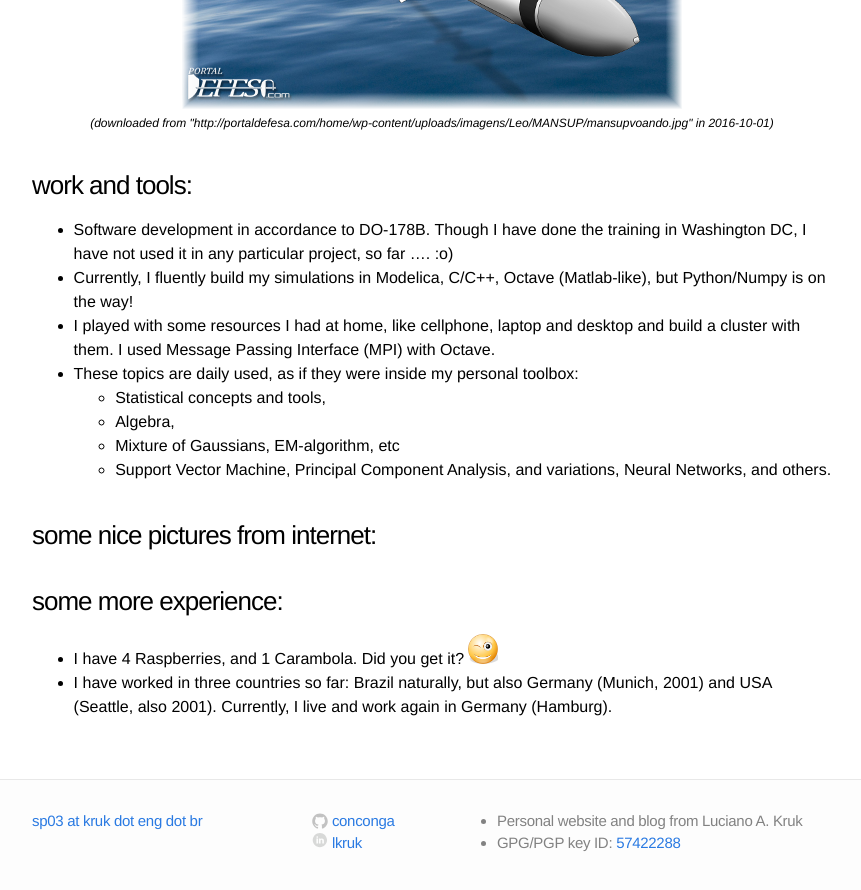
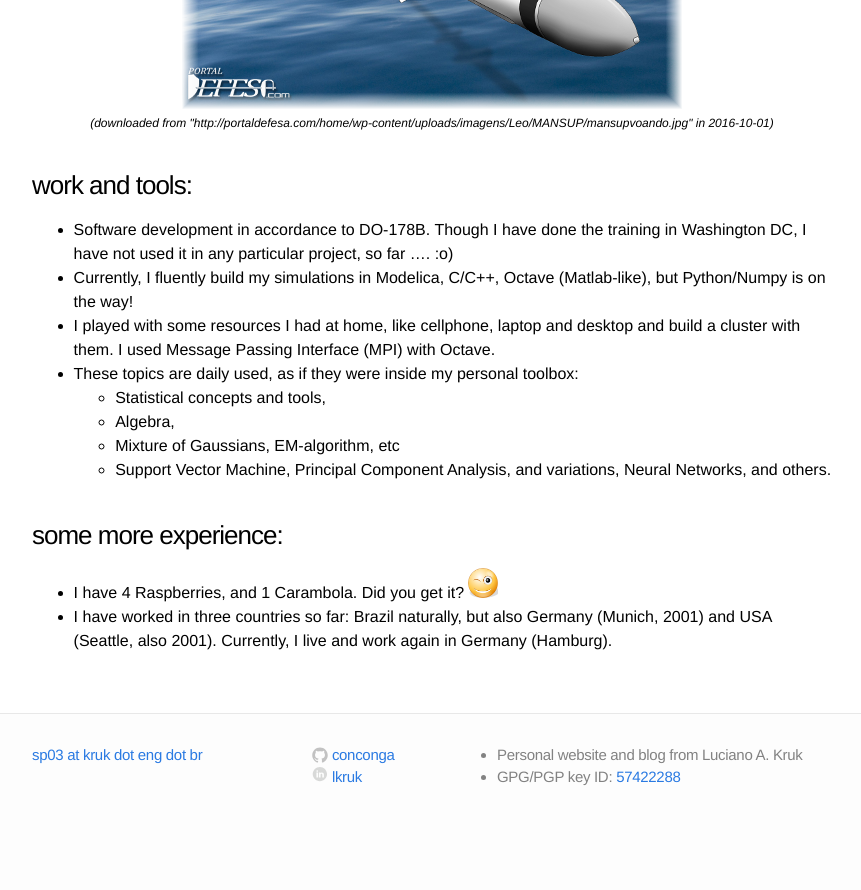
Before and after one commit to conconga/website-kruk.eng.br, a Jekyll site: the page built from blog_lu/about.md, in a window 1280 px wide and 900 px high, scrolled down 2387 px. Shown: the top 890 px of the window, without its empty margins (208-1069 px from the left). Built offline with Jekyll 4.4.1, drawn with Linux system fonts in a browser that asks for light colours; after the commit the page ends 3221 px from its top, so only the background shows below that.

Commit message:
the pictures were mixed with the text

```diff
--- a/blog_lu/about.md
+++ b/blog_lu/about.md
@@ -106,7 +106,6 @@ build a cluster with them. I used Message Passing Interface (MPI) with Octave.
   - Mixture of Gaussians, EM-algorithm, etc
   - Support Vector Machine, Principal Component Analysis, and variations, Neural Networks, and others.
 
-### some nice pictures from internet:
 
 ### some more experience:
 
```
